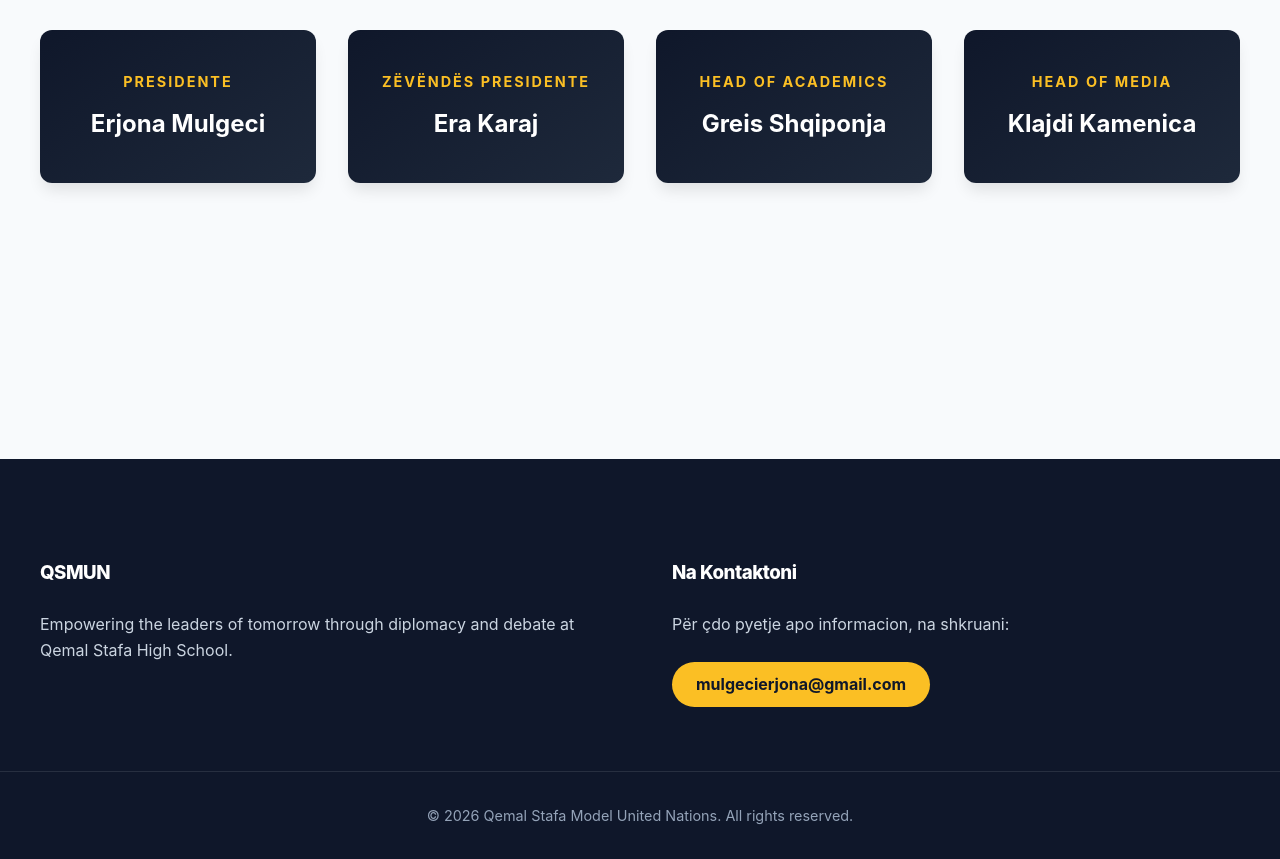
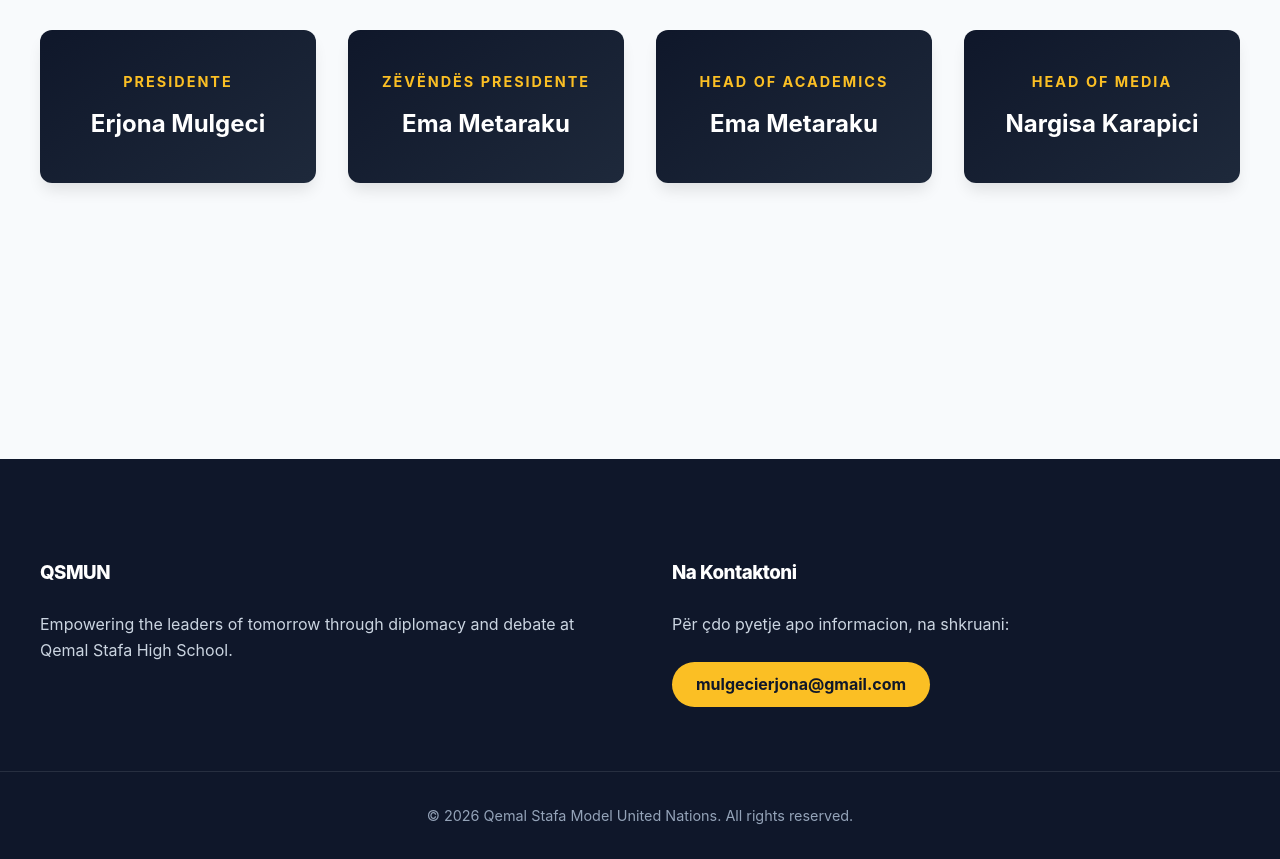
Before and after one commit to sidicyborg42x/QemaliMUN, a React (Create React App) app in the folder frontend/: page /about in a window 1280 px wide. Shown: the part 2819-3678 px from the top of the page. Built offline with nearby package versions, Linux system fonts and the light colour scheme.

Commit message:
changing the leadership section names

```diff
--- a/frontend/src/pages/AboutPage.js
+++ b/frontend/src/pages/AboutPage.js
@@ -88,15 +88,15 @@ const AboutPage = () => {
                         </div>
                         <div className="leader-card">
                             <div className="leader-role">Zëvëndës Presidente</div>
-                            <div className="leader-name">Era Karaj</div>
+                            <div className="leader-name">Ema Metaraku</div>
                         </div>
                         <div className="leader-card">
                             <div className="leader-role">Head of Academics</div>
-                            <div className="leader-name">Greis Shqiponja</div>
+                            <div className="leader-name">Ema Metaraku</div>
                         </div>
                         <div className="leader-card">
                             <div className="leader-role">Head of Media</div>
-                            <div className="leader-name">Klajdi Kamenica</div>
+                            <div className="leader-name">Nargisa Karapici</div>
                         </div>
                     </div>
                 </section>
```
